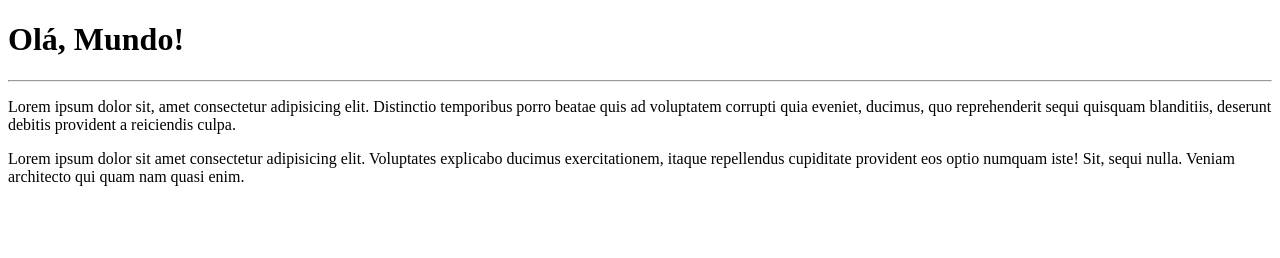
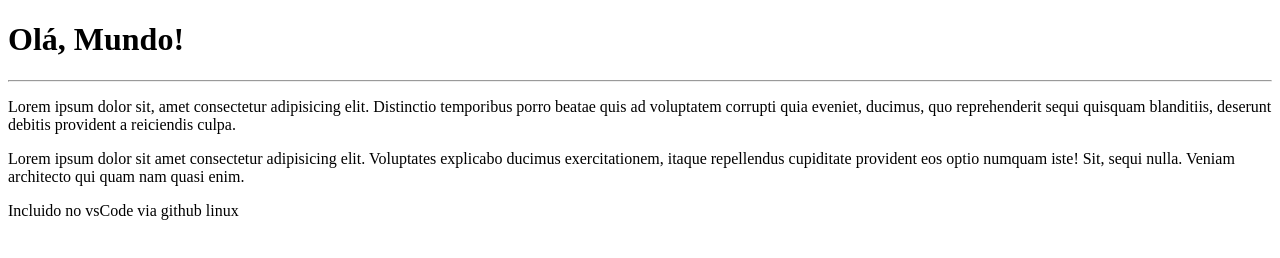
Before and after one commit to Ronan-Rodrigues/primeiroRepositorio, a plain HTML site: page site-exemplo/index.html in a window 1280 px wide. Drawn offline with Linux system fonts and the light colour scheme.

Commit message:
incluir um paragrafo via linux

```diff
--- a/site-exemplo/index.html
+++ b/site-exemplo/index.html
@@ -10,5 +10,6 @@
     <hr>
     <p>Lorem ipsum dolor sit, amet consectetur adipisicing elit. Distinctio temporibus porro beatae quis ad voluptatem corrupti quia eveniet, ducimus, quo reprehenderit sequi quisquam blanditiis, deserunt debitis provident a reiciendis culpa.</p>
     <p>Lorem ipsum dolor sit amet consectetur adipisicing elit. Voluptates explicabo ducimus exercitationem, itaque repellendus cupiditate provident eos optio numquam iste! Sit, sequi nulla. Veniam architecto qui quam nam quasi enim.</p>
+    <p>Incluido no vsCode via github linux</p>
 </body>
 </html>
```
